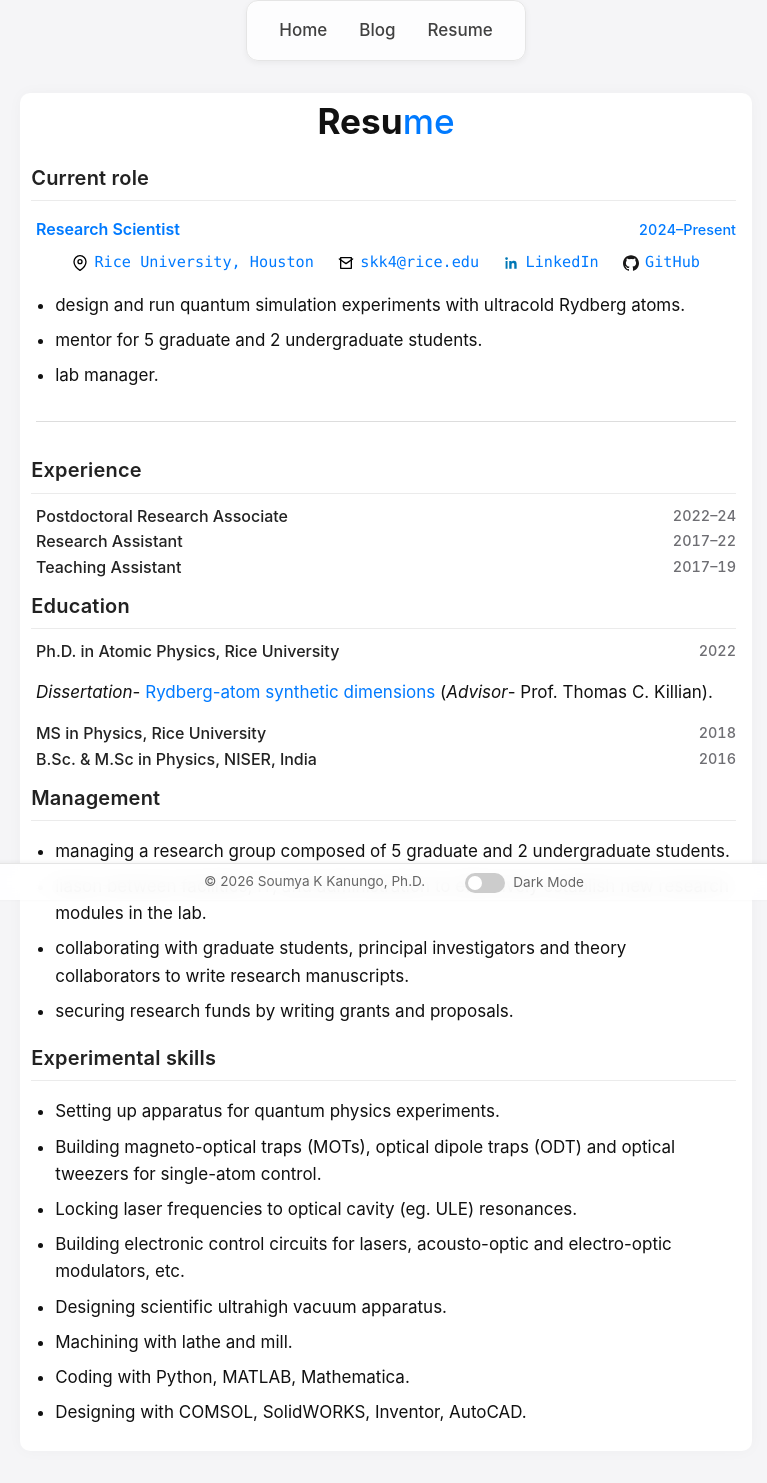
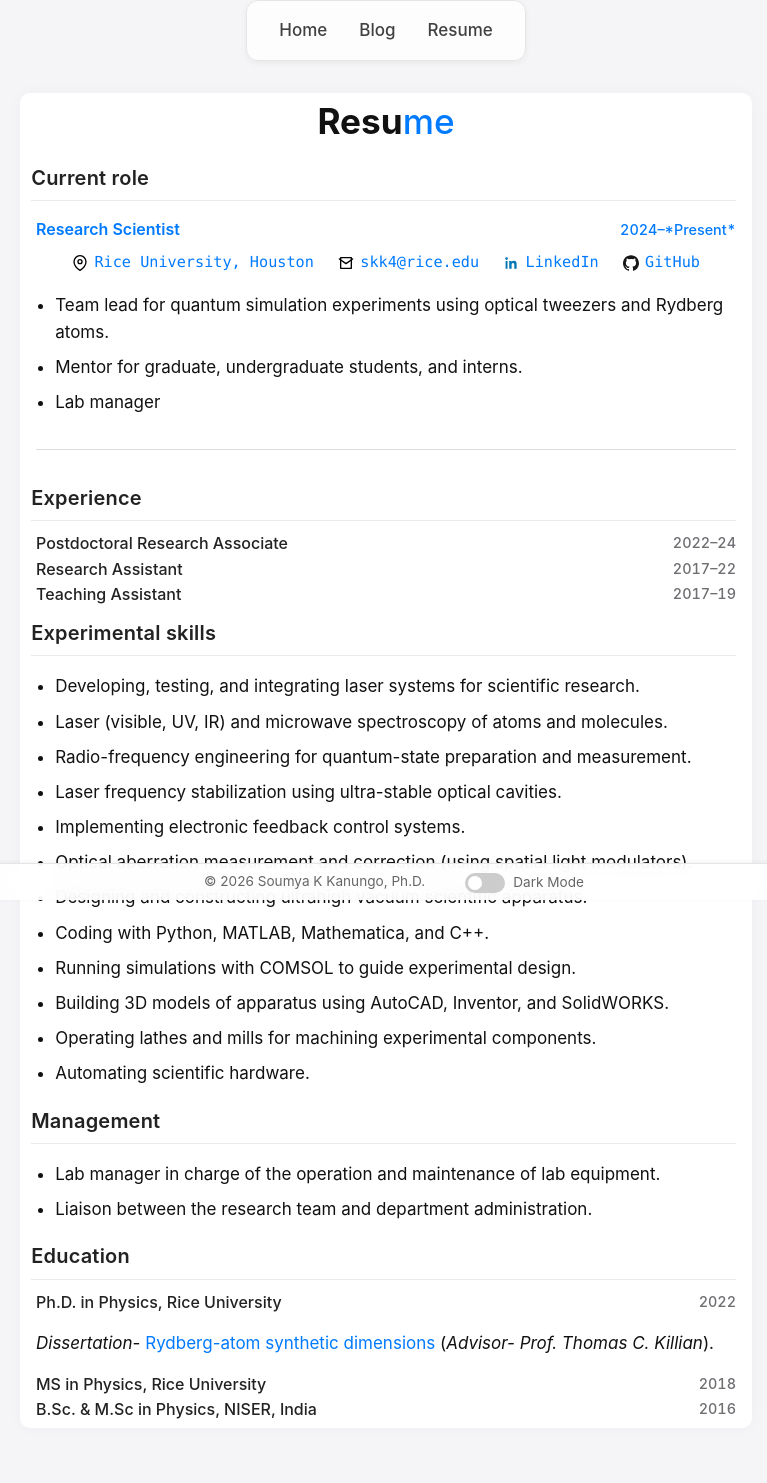
Before and after one commit to kanungo92/kanungo92.github.io, a Jekyll site: the page built from resume.md, in a window 1280 px wide. Shown: the whole page, without its empty margins (254-1021 px from the left). Built offline with Jekyll 4.4.1, drawn with Linux system fonts in a browser that asks for light colours; after the commit the page ends 1460 px from its top, so only the background shows below that.

Commit message:
updated resume

```diff
--- a/resume.md
+++ b/resume.md
@@ -6,7 +6,7 @@ title: Resume
 ## Current role
 <div class="current-role">
   <span class="role-title">Research Scientist </span>
-  <span class="role-dates">2024–Present</span>
+  <span class="role-dates">2024–*Present*</span>
 </div>
 <div class="contact-line">
   <span>
@@ -29,9 +29,9 @@ title: Resume
   </span>
 </div>
 
-  - design and run quantum simulation experiments with ultracold Rydberg atoms.
-  - mentor for 5 graduate and 2 undergraduate students.
-  - lab manager.
+  - Team lead for quantum simulation experiments using optical tweezers and Rydberg atoms.
+  - Mentor for graduate, undergraduate students, and interns.
+  - Lab manager
 
 ---
 <h2> Experience </h2>
@@ -48,12 +48,30 @@ title: Resume
   <div class="job-dates">2017–19</div>
 </div>
 
+<h2>Experimental skills </h2>
+- Developing, testing, and integrating laser systems for scientific research.
+- Laser (visible, UV, IR) and microwave spectroscopy of atoms and molecules.
+- Radio-frequency engineering for quantum-state preparation and measurement.
+- Laser frequency stabilization using ultra-stable optical cavities.
+- Implementing electronic feedback control systems.
+- Optical aberration measurement and correction (using spatial light modulators).
+- Designing and constructing ultrahigh vacuum scientific apparatus.
+- Coding with Python, MATLAB, Mathematica, and C++.
+- Running simulations with COMSOL to guide experimental design.
+- Building 3D models of apparatus using AutoCAD, Inventor, and SolidWORKS.
+- Operating lathes and mills for machining experimental components.
+- Automating scientific hardware.
+
+<h2>Management </h2>
+- Lab manager in charge of the operation and maintenance of lab equipment.
+- Liaison between the research team and department administration.
+
 <h2> Education </h2>
 <div class="job-line">
-  <div class="job-title">Ph.D. in Atomic Physics, Rice University</div>
+  <div class="job-title">Ph.D. in Physics, Rice University</div>
   <div class="job-dates">2022</div>
 </div>
-*Dissertation*- <a href="https://repository.rice.edu/items/89494137-d8d6-4c62-8bc2-3f9c9607aab7" target="_blank" rel="noopener noreferrer">Rydberg-atom synthetic dimensions</a> (*Advisor*- Prof. Thomas C. Killian).
+*Dissertation*- <a href="https://repository.rice.edu/items/89494137-d8d6-4c62-8bc2-3f9c9607aab7" target="_blank" rel="noopener noreferrer">Rydberg-atom synthetic dimensions</a> (*Advisor- Prof. Thomas C. Killian*).
 <div class="job-line">
   <div class="job-title">MS in Physics, Rice University</div>
   <div class="job-dates">2018</div>
@@ -62,18 +80,3 @@ title: Resume
   <div class="job-title">B.Sc. & M.Sc in Physics, NISER, India</div>
   <div class="job-dates">2016</div>
 </div>
-<h2>Management </h2>
-- managing a research group composed of 5 graduate and 2 undergraduate students.
-- liason between facilities, IT, and administration to effectively establish new research modules in the lab.
-- collaborating with graduate students, principal investigators and theory collaborators to write research manuscripts.
-- securing research funds by writing grants and proposals.
-
-<h2>Experimental skills </h2>
-- Setting up apparatus for quantum physics experiments.
-- Building magneto-optical traps (MOTs), optical dipole traps (ODT) and optical tweezers for single-atom control.
-- Locking laser frequencies to optical cavity (eg. ULE) resonances.
-- Building electronic control circuits for lasers, acousto-optic and electro-optic modulators, etc.
-- Designing scientific ultrahigh vacuum apparatus.
-- Machining with lathe and mill.
-- Coding with Python, MATLAB, Mathematica.
-- Designing with COMSOL, SolidWORKS, Inventor, AutoCAD.
```
